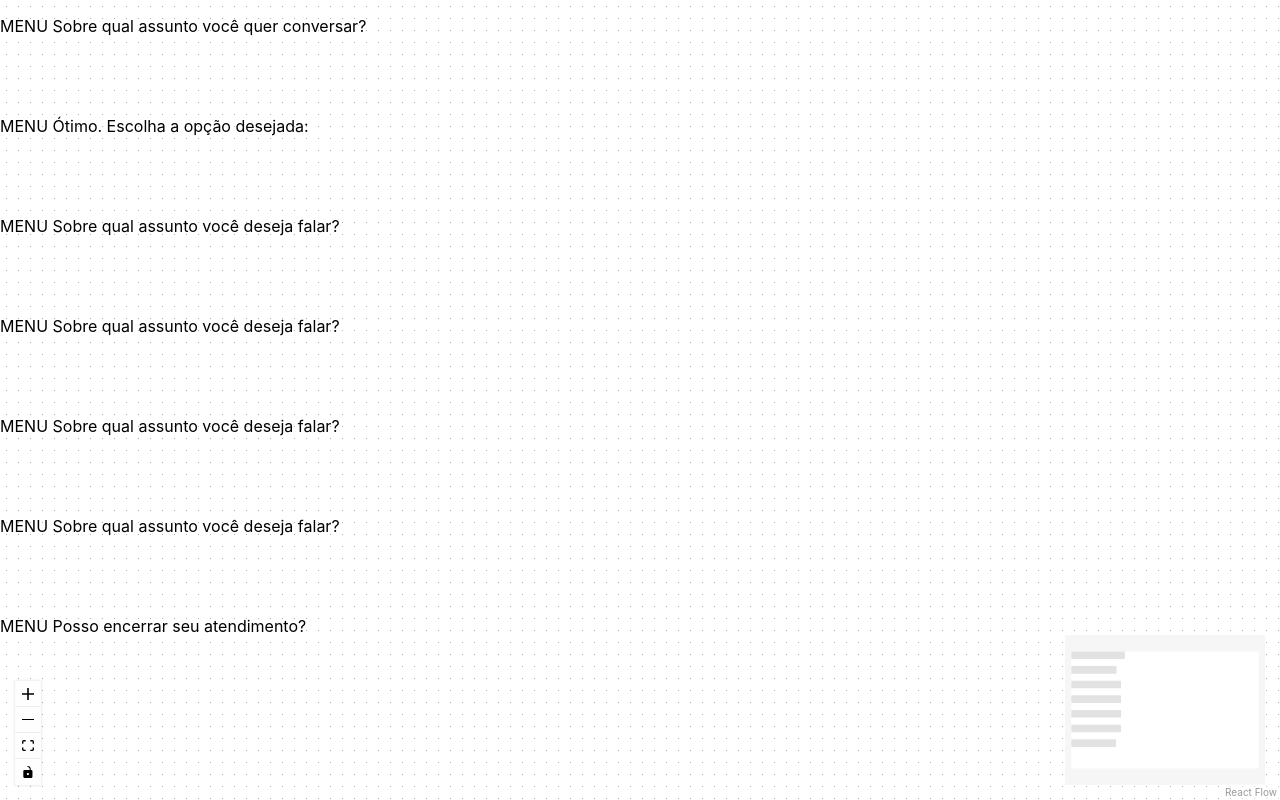
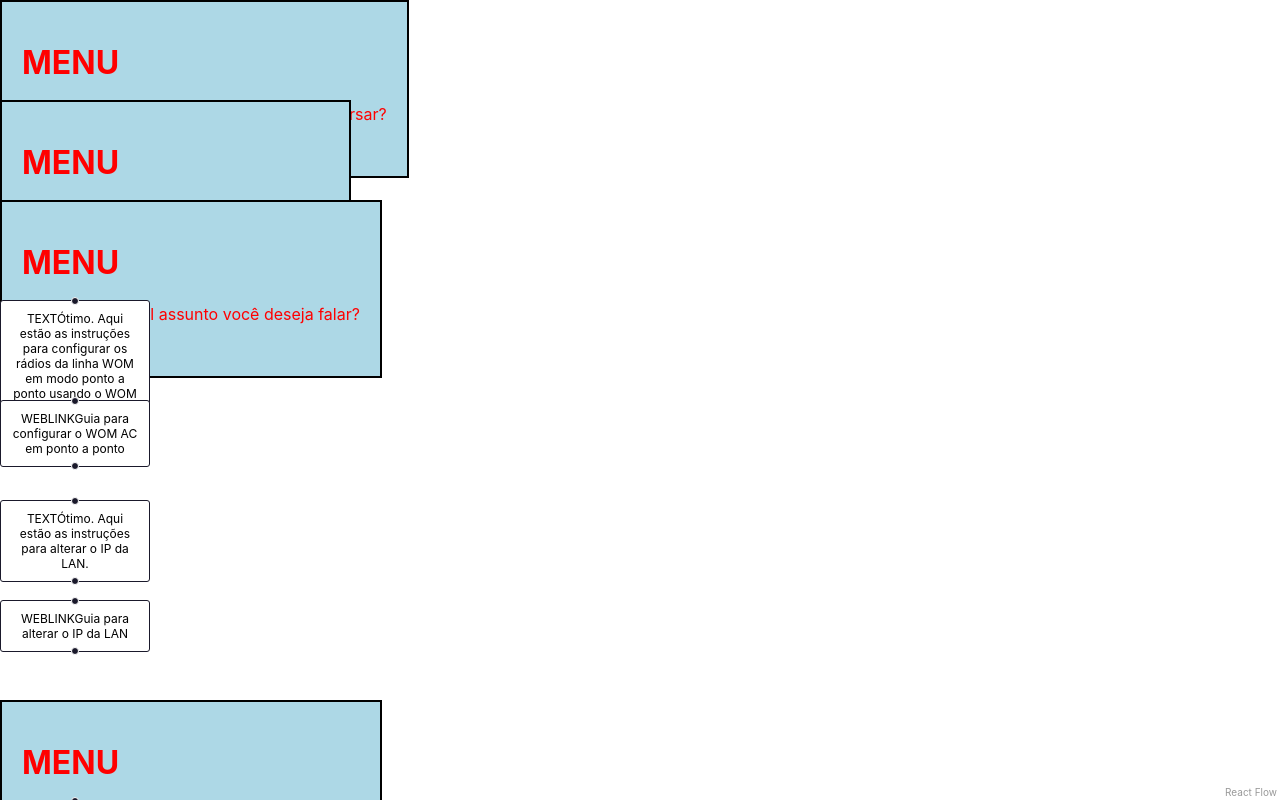
Before and after one commit to JP-Becker/nodeManager, a React (Create React App) app: page / in a window 1280 px wide. Built offline with nearby package versions, Linux system fonts and the light colour scheme.

Commit message:
add: custom node de menu e função para filtrar o type dinamicamente

```diff
--- a/package.json
+++ b/package.json
@@ -10,6 +10,7 @@
     "react": "^18.3.1",
     "react-dom": "^18.3.1",
     "react-scripts": "5.0.1",
+    "styled-components": "^6.1.13",
     "web-vitals": "^2.1.4"
   },
   "scripts": {
--- a/src/App.js
+++ b/src/App.js
@@ -10,25 +10,19 @@ import {
 } from '@xyflow/react';
 import NodeMenu from './nodeTypes/nodeMenu';
 import { nodeData } from './nodeData/nodeData';
+import DataTypeFilter from './nodeData/dataTypeFilter';
 
 import '@xyflow/react/dist/style.css';
 
 const nodeTypes = { nodeMenu: NodeMenu };
 
-const nodesTypeMenu = nodeData.filter((node) => node.type === 'MENU');
-
 // Gerar nodes a partir do NodeMenu
-const menuNodes = nodesTypeMenu.map((node, index) => ({
+const nodesMapeados = nodeData.map((node, index) => ({
   id: node.id,
   position: { x: 0, y: index * 100 },
-  type: 'nodeMenu',
-  data: { label: `${node.type} \n ${node.content.text}` }
+  type: DataTypeFilter(node.type),
+  data: { label: [node.type, node.content.text] }
 }));
-
-const initialEdges = [{ id: 'e1-2', source: '1', target: '2' }];
-
-
-
 
 export default function App() {
   const [nodes, setNodes, onNodesChange] = useNodesState([]);
@@ -39,8 +33,8 @@ export default function App() {
     [setEdges],
   );
   useEffect(() => {
-    setNodes(menuNodes)
-    console.log(menuNodes.map((node) => node.data))
+    setNodes(nodesMapeados)
+    console.log(nodesMapeados)
   }, [])
 
   return (
@@ -53,11 +47,12 @@ export default function App() {
         onEdgesChange={onEdgesChange}
         onConnect={onConnect}
         nodeTypes={nodeTypes}
-      >
+      />
+        {/* <NodeMenu />
         <Controls />
         <MiniMap />
         <Background variant="dots" gap={12} size={1} />
-      </ReactFlow>
+      </ReactFlow> */}
     </div>
   );
 }
--- /dev/null
+++ b/src/nodeData/dataTypeFilter.js
@@ -0,0 +1,28 @@
+export default function DataTypeFilter(nodeType) {
+    // Função para validar e retornar dinamicamente o tipo de node, recebe como parametro um node.type mapeado do nodeData
+            switch (nodeType) {
+                case 'MENU':
+                    return 'nodeMenu';
+
+                case 'WEBLINK':
+                    return 'nodeWeblink';
+
+                case 'TEXT':
+                    return 'nodeText';
+
+                case 'OPTION':
+                    return 'nodeOption';
+
+                case 'IMAGE':
+                    return 'nodeImage';
+
+                case 'GO_TO_BLOCK':
+                    return 'nodeGoToBlock';
+
+                case 'REDIRECT_SERVICE':
+                    return 'nodeRedirectService';
+
+                default:
+                    return null;
+            }
+}
--- a/src/nodeTypes/nodeMenu.js
+++ b/src/nodeTypes/nodeMenu.js
@@ -1,11 +1,16 @@
 import React, { memo } from 'react';
+import { Container } from './nodeMenuStyled';
 import { nodeData } from '../nodeData/nodeData';
 import { Handle, Position } from '@xyflow/react';
 
 export default function NodeMenu({ data }) {
     console.log(data);
 
-    return <div>
-        <p>{data.label}</p>
-    </div>
+    return (
+    <Container>
+        <h1>{data.label[0]}</h1>
+        <p>Texto: {data.label[1]}</p>
+        <p>TESTE</p>
+    </Container>
+    )
 }
--- /dev/null
+++ b/src/nodeTypes/nodeMenuStyled.js
@@ -0,0 +1,8 @@
+import styled from "styled-components"
+
+export const Container = styled.div`
+    background-color: lightblue;
+    color: red;
+    padding: 20px 20px 0;
+    border: 2px solid black;
+`
```
Also changed, not shown: 1 other file (tests, documents, lock files or other folders).
